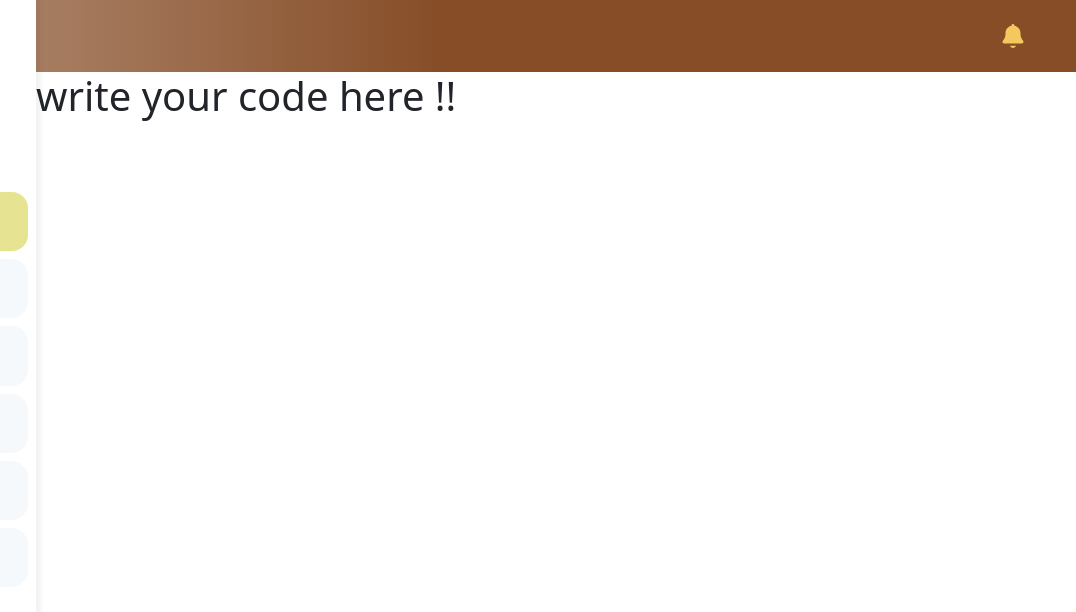
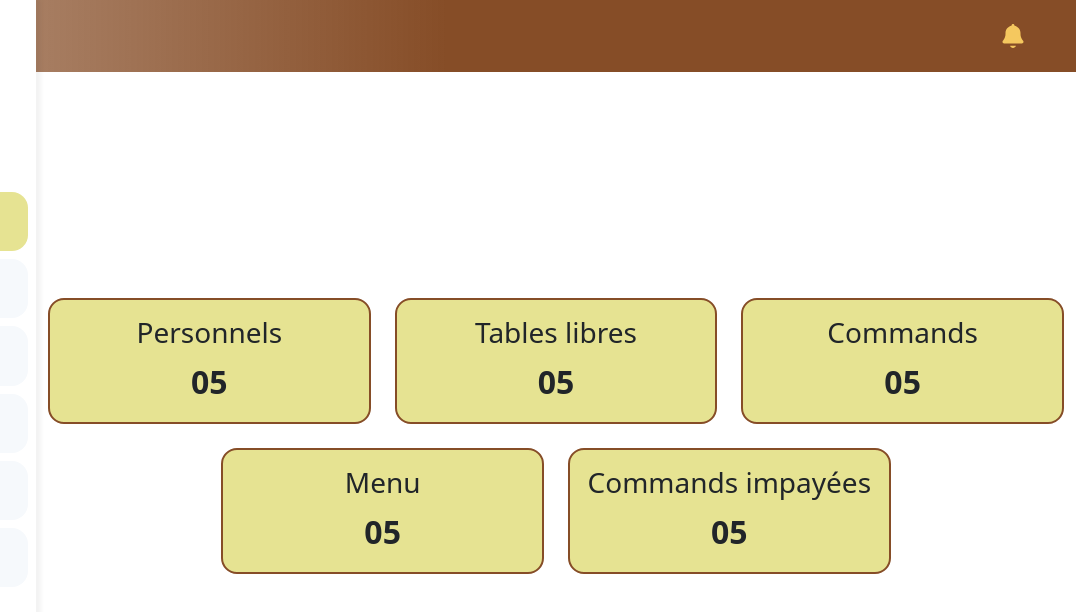
Before and after one commit to MeReda/projet-restaurant, a plain HTML site: page home page/index.html in a window 1280 px wide. Shown: the full height of the page, 204-1280 px from the left. Drawn offline with Linux system fonts and the light colour scheme.

Commit message:
write main content for home page

```diff
--- a/home page/index.html
+++ b/home page/index.html
@@ -56,7 +56,48 @@
       </ul>
     </div>
     <main>
-        <h1>write your code here !!</h1>
+        <div class="my-grid container">
+            <div class="home-info pt-3">
+                <div class="title">
+                    <h3>Personnels</h3>
+                </div>
+                <div class="number">
+                    <p>05</p>
+                </div>
+            </div>
+            <div class="home-info pt-3">
+                <div class="title">
+                    <h3>Tables libres</h3>
+                </div>
+                <div class="number">
+                    <p>05</p>
+                </div>
+            </div>
+            <div class="home-info pt-3">
+                <div class="title">
+                    <h3>Commands</h3>
+                </div>
+                <div class="number">
+                    <p>05</p>
+                </div>
+            </div>
+            <div class="home-info pt-3 center-grid-1">
+                <div class="title">
+                    <h3>Menu</h3>
+                </div>
+                <div class="number">
+                    <p>05</p>
+                </div>
+            </div>
+            <div class="home-info pt-3 center-grid-2">
+                <div class="title">
+                    <h3>Commands impayées</h3>
+                </div>
+                <div class="number">
+                    <p>05</p>
+                </div>
+            </div>
+        </div>
     </main>
 
     <script src="script/bootstrap.bundle.min.js"></script>
--- a/home page/styles/style.css
+++ b/home page/styles/style.css
@@ -101,7 +101,37 @@ main {
   left: 15rem;
   right: 0;
   bottom: 0;
+  display: flex;
+  align-items: center;
 }
 /* --------- write your code here --------- */
 
+.my-grid {
+  display: grid;
+  gap: 1.5rem;
+  grid-template-columns: repeat(6, 1fr);
+}
+
+.home-info {
+  background-color: var(--yellow-color);
+  border: 2px solid var(--main-color);
+  border-radius: 1rem;
+  grid-column: span 2;
+  text-align: center;
+}
+
+.home-info .number {
+  font-size: 2rem;
+  font-weight: bold;
+}
+
+.center-grid-1 {
+  grid-column-start: 2;
+  grid-column-end: span 2;
+}
+
+.center-grid-2 {
+  grid-column-start: 4;
+  grid-column-end: span 2;
+}
 /* end main style */
```
